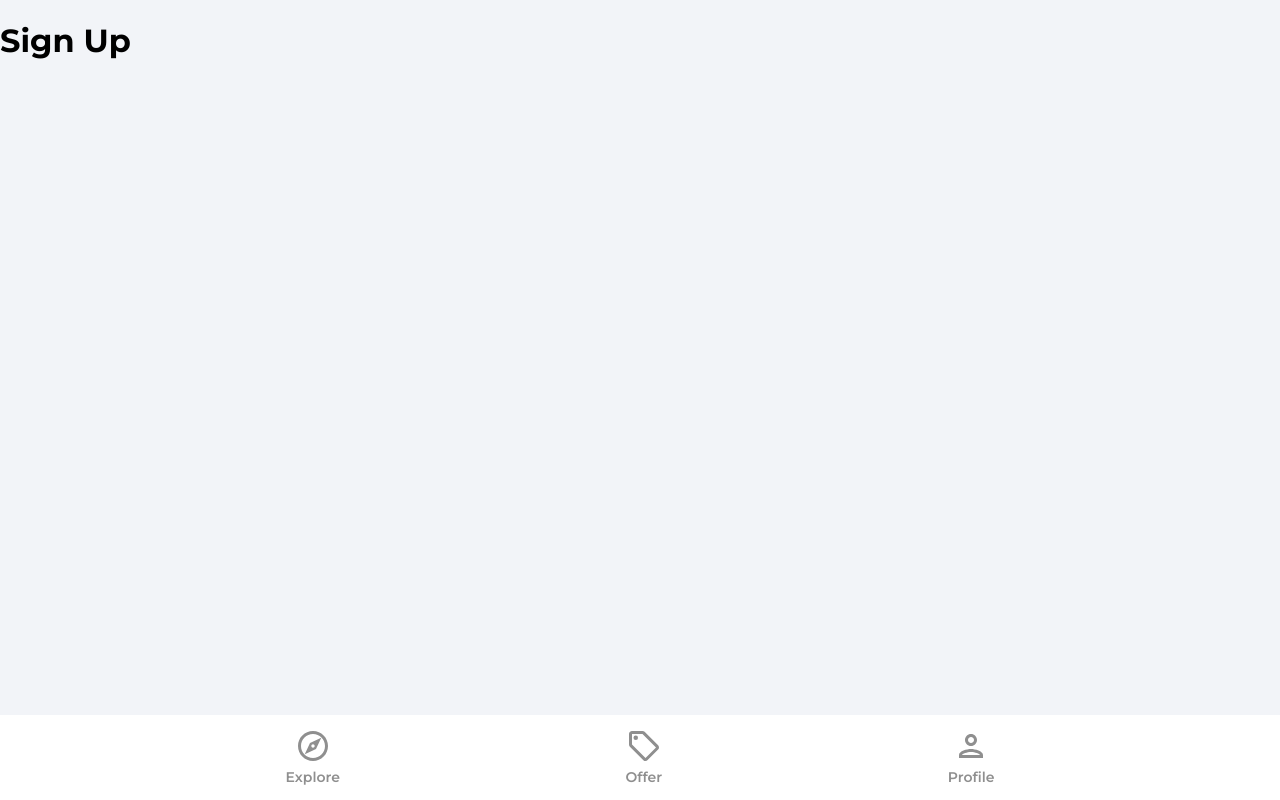
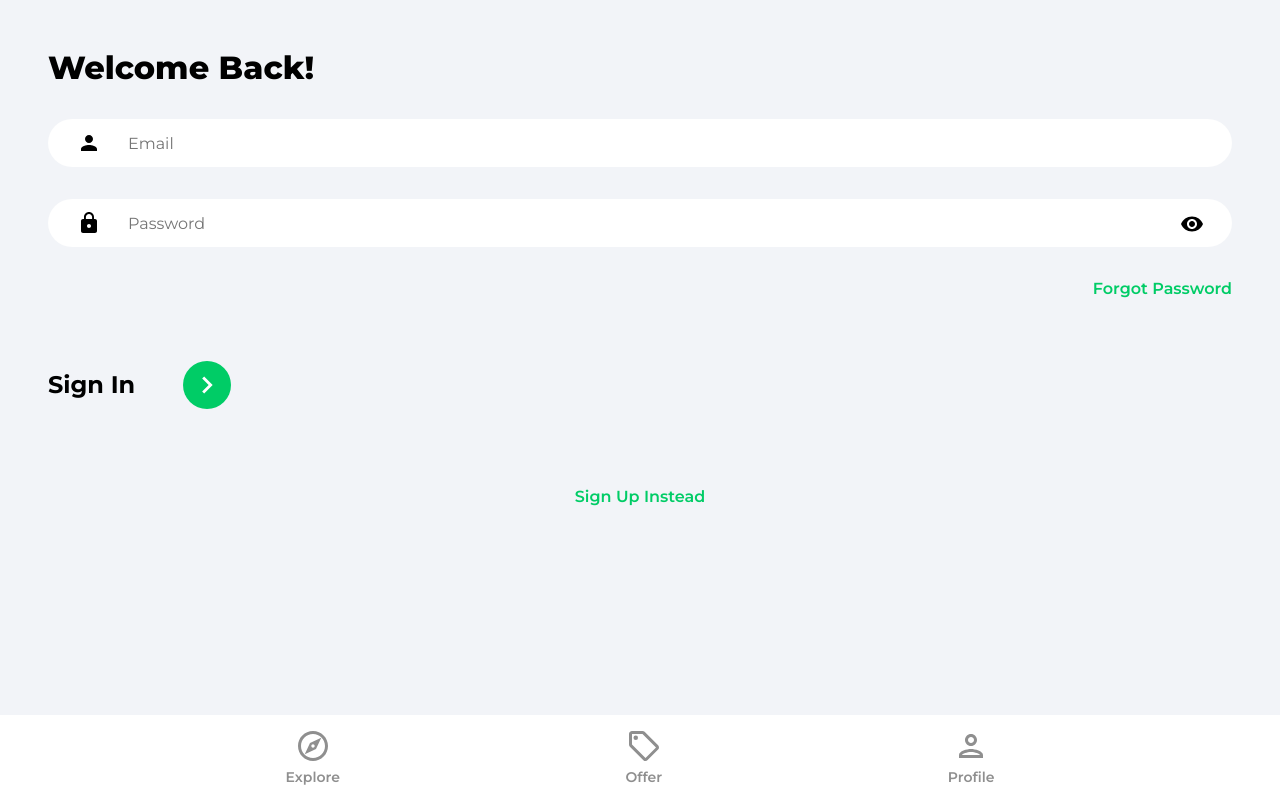
Before and after one commit to Annie-Huang/house-marketplace, a React (Create React App) app: page /sign-up in a window 1280 px wide. Built offline with nearby package versions, Linux system fonts and the light colour scheme.

Commit message:
Copy everything from SignIn.jsx into SignUp.jsx. Keep the old default function name

```diff
--- a/src/pages/SignUp.jsx
+++ b/src/pages/SignUp.jsx
@@ -1,8 +1,77 @@
+import { Link, useNavigate } from 'react-router-dom';
+import { ReactComponent as ArrowRightIcon } from '../assets/svg/keyboardArrowRightIcon.svg';
+import visibilityIcon from '../assets/svg/visibilityIcon.svg';
+import { useState } from 'react';
+
 const SignUp = () => {
+  const [showPassword, setShowPassword] = useState(false);
+  const [formData, setFormData] = useState({
+    email: '',
+    password: '',
+  });
+  const { email, password } = formData;
+
+  const navigate = useNavigate();
+
+  const onChange = (e) => {
+    setFormData((prevState) => ({
+      ...prevState,
+      [e.target.id]: e.target.value,
+    }));
+  };
+
   return (
-    <div>
-      <h1>Sign Up</h1>
-    </div>
+    <>
+      <div className='pageContainer'>
+        <header>
+          <p className='pageHeader'>Welcome Back!</p>
+        </header>
+        <form>
+          <input
+            type='email'
+            className='emailInput'
+            placeholder='Email'
+            id='email'
+            value={email}
+            onChange={onChange}
+          />
+
+          <div className='passwordInputDiv'>
+            <input
+              type={showPassword ? 'text' : 'password'}
+              className='passwordInput'
+              placeholder='Password'
+              id='password'
+              value={password}
+              onChange={onChange}
+            />
+            <img
+              src={visibilityIcon}
+              alt='show password'
+              className='showPassword'
+              onClick={() => setShowPassword((prevState) => !prevState)}
+            />
+          </div>
+
+          <Link to='/forgot-password' className='forgotPasswordLink'>
+            Forgot Password
+          </Link>
+
+          <div className='signInBar'>
+            <p className='signInText'>Sign In</p>
+            <button className='signInButton'>
+              <ArrowRightIcon fill='#ffffff' width='34px' height='34px' />
+            </button>
+          </div>
+        </form>
+
+        {/* Google OAuth */}
+
+        <Link to='/sign-up' className='registerLink'>
+          Sign Up Instead
+        </Link>
+      </div>
+    </>
   );
 };
 
```
